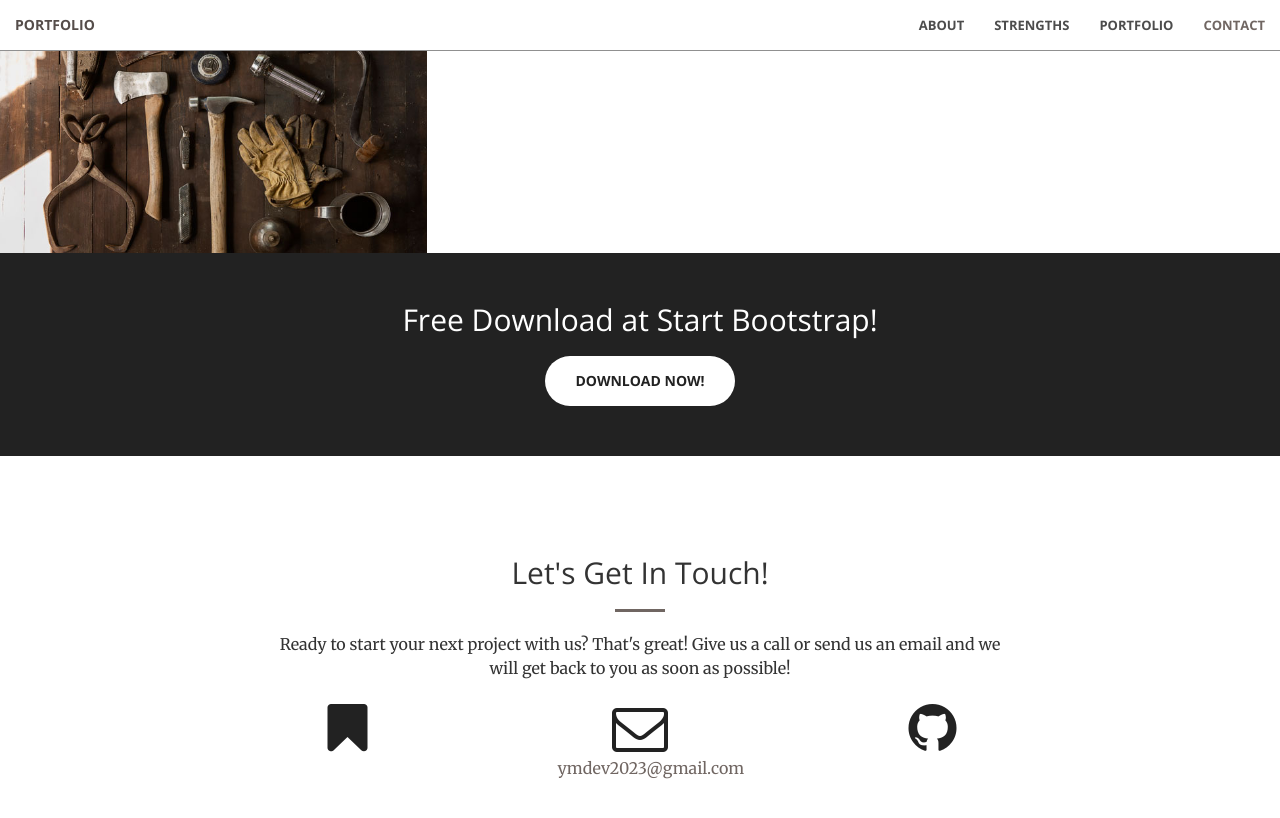
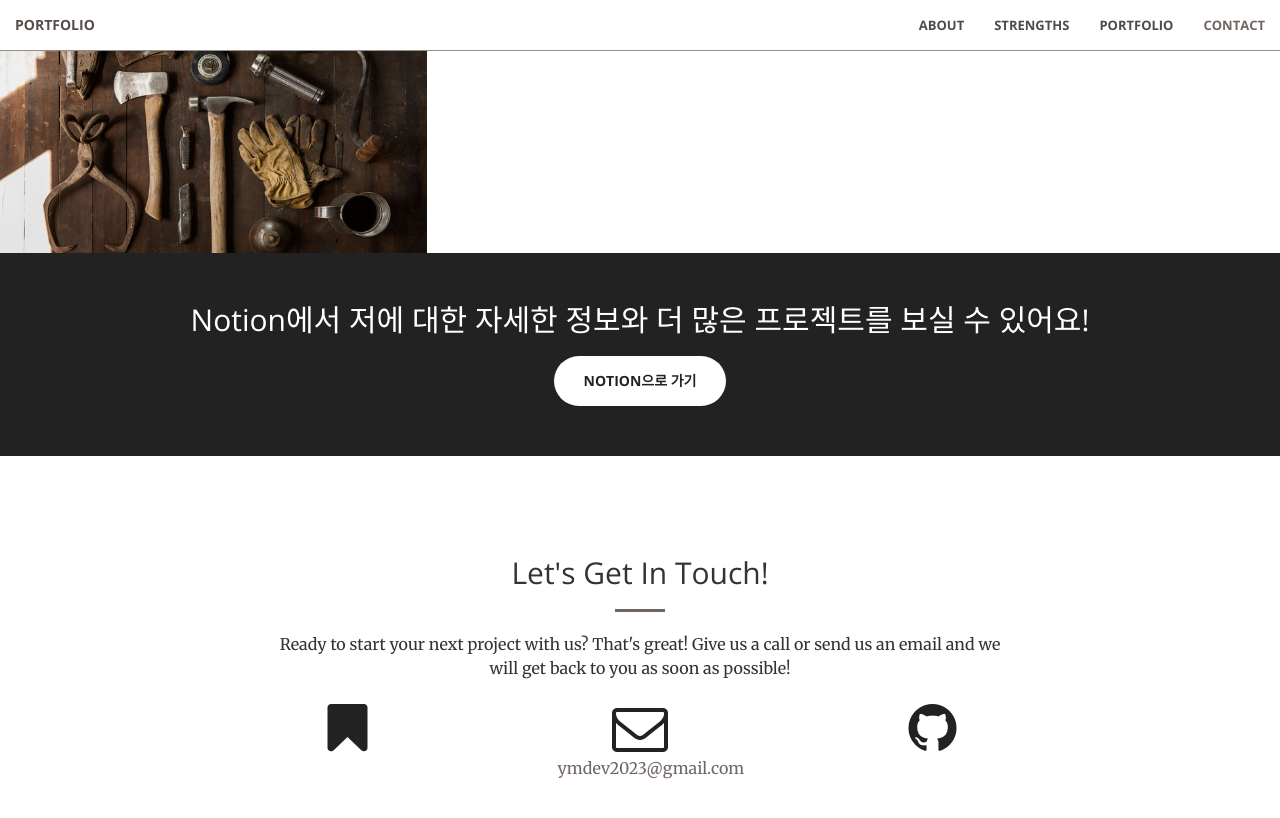
Before and after one commit to ymdev2023/ymdev2023.github.io, a Jekyll site: the page built from index.html, in a window 1280 px wide and 900 px high, scrolled down 2213 px. Shown: the top 818 px of the window. Built offline with Jekyll 4.4.1, drawn with Linux system fonts in a browser that asks for light colours.

Commit message:
Update aside.html

```diff
--- a/_includes/aside.html
+++ b/_includes/aside.html
@@ -1,8 +1,8 @@
   <aside class="bg-dark">
       <div class="container text-center">
           <div class="call-to-action">
-              <h2>Free Download at Start Bootstrap!</h2>
-              <a href="#" class="btn btn-default btn-xl wow tada">Download Now!</a>
+              <h2>Notion에서 저에 대한 자세한 정보와 더 많은 프로젝트를 보실 수 있어요!</h2>
+              <a href="#" class="btn btn-default btn-xl wow tada">Notion으로 가기</a>
           </div>
       </div>
   </aside>
```
